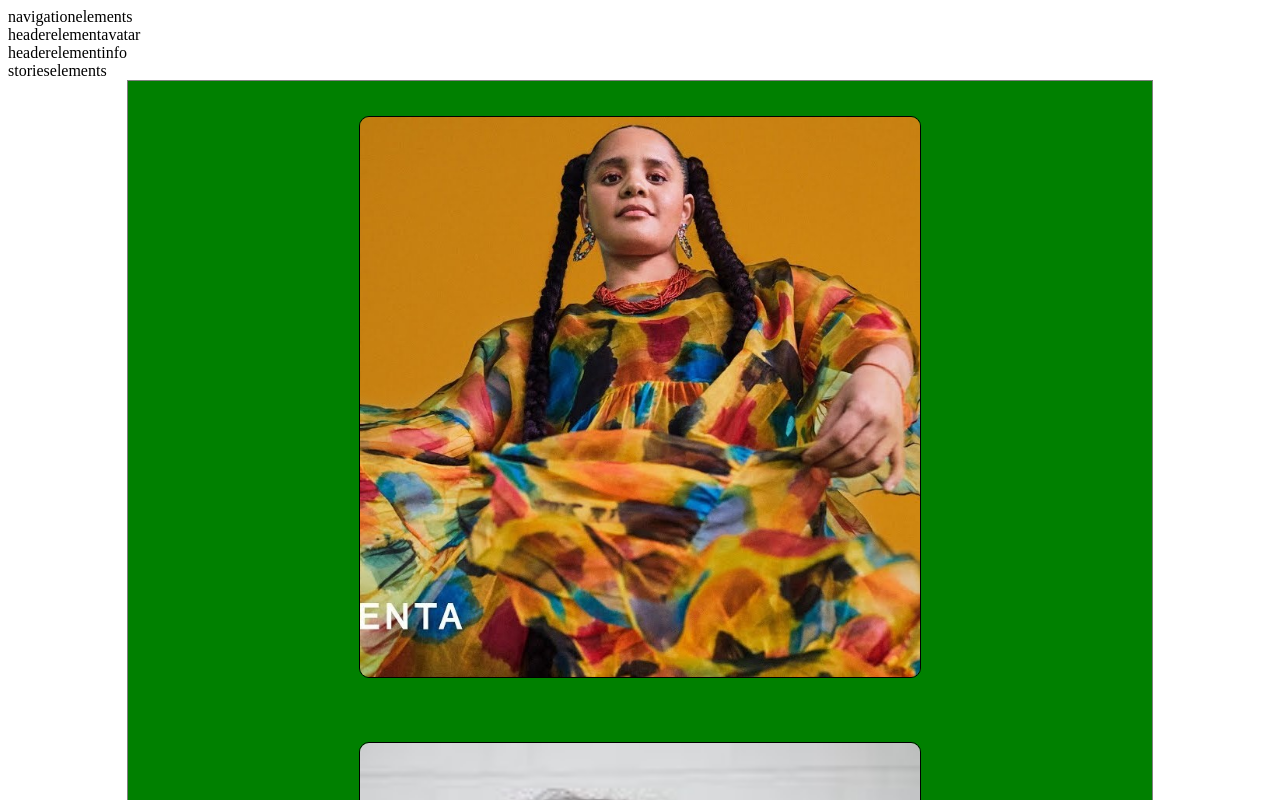
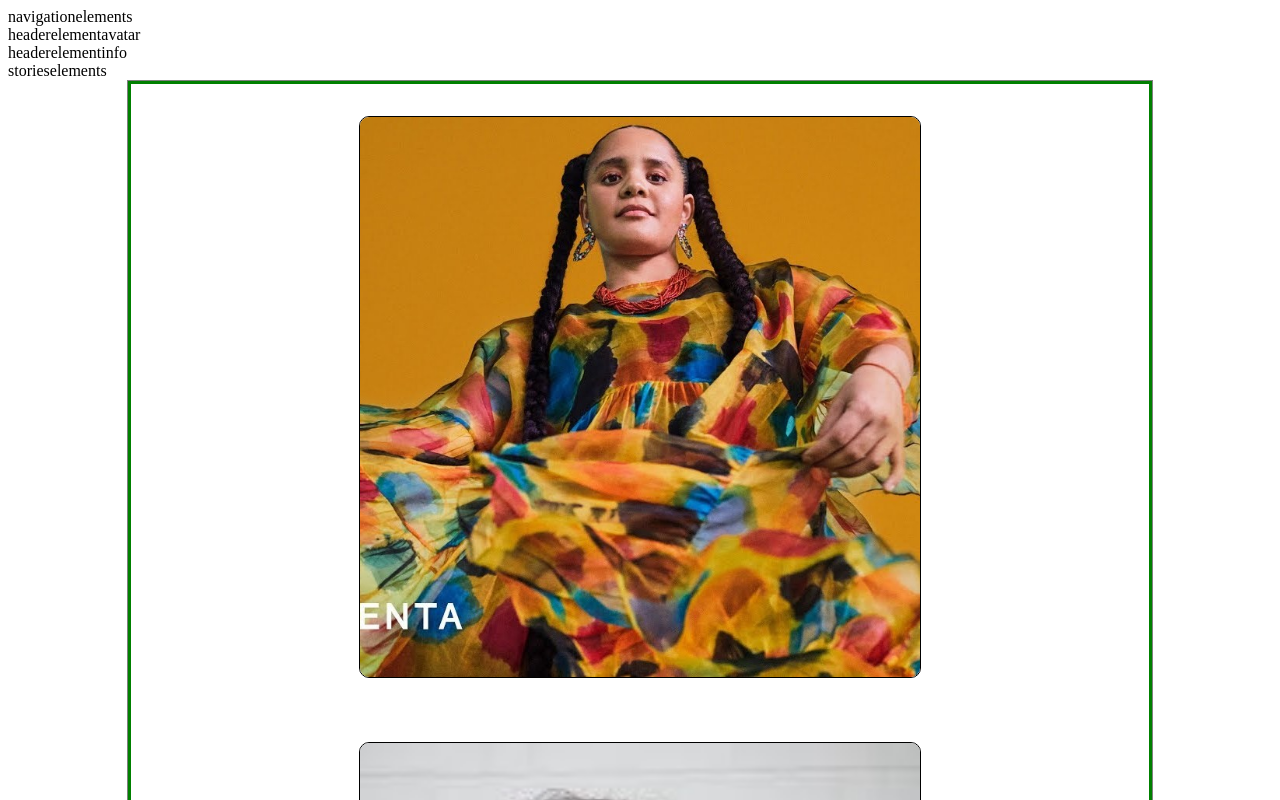
Before and after one commit to gabrielaacha/instagram-interface-mockup-with-REACT, a React (Create React App) app: page / in a window 1280 px wide. Shown: the top 800 px of the page. Built offline with nearby package versions, Linux system fonts and the light colour scheme.

Commit message:
grid styling

```diff
--- a/src/scss/layout/_grid.scss
+++ b/src/scss/layout/_grid.scss
@@ -36,7 +36,7 @@
     flex-wrap: wrap;
     // padding-bottom: 5rem;
     &__items {
-      background-color: green;
+      //   background-color: green;
       display: flex;
       // flex-direction: column;
       justify-content: center;
```
